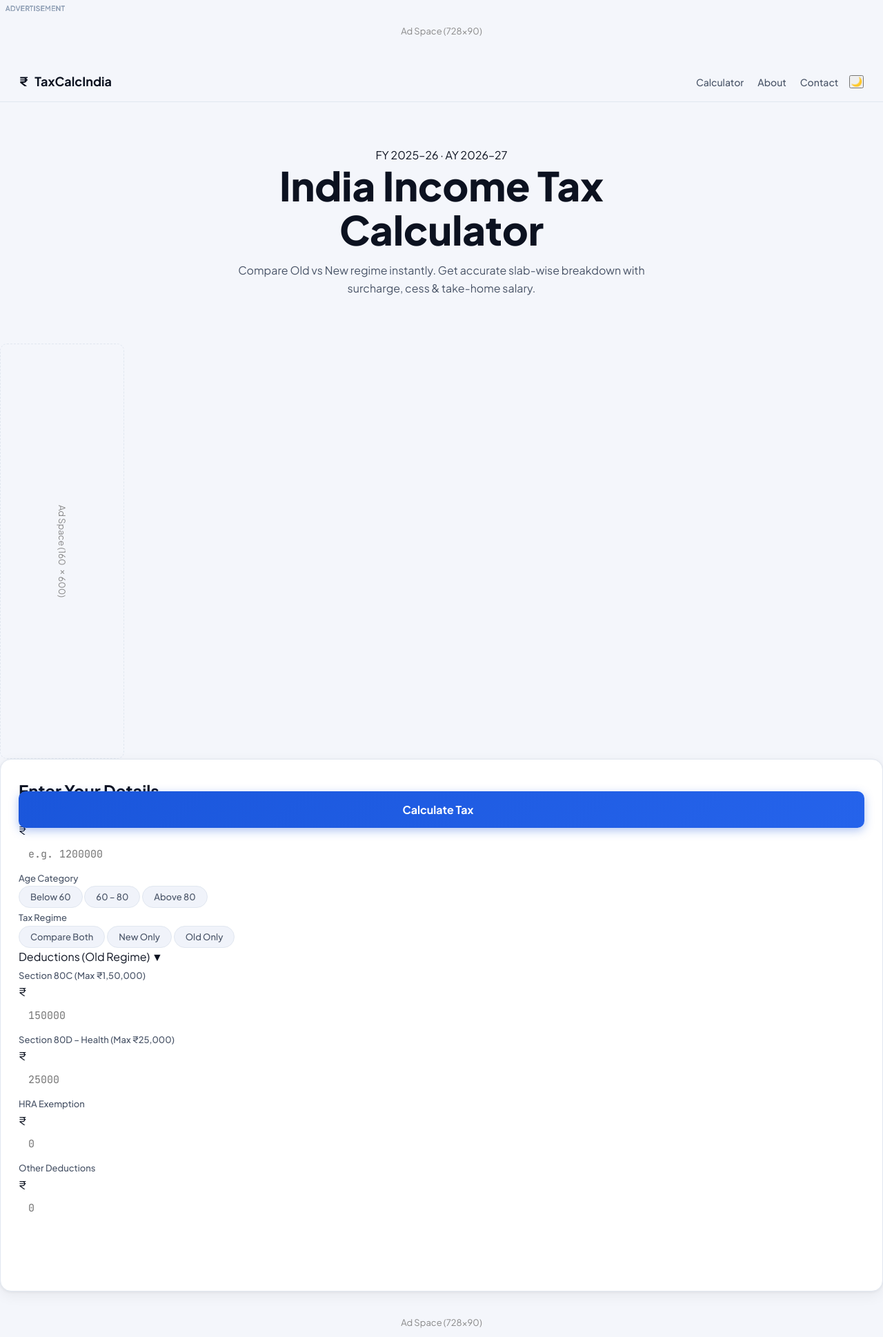
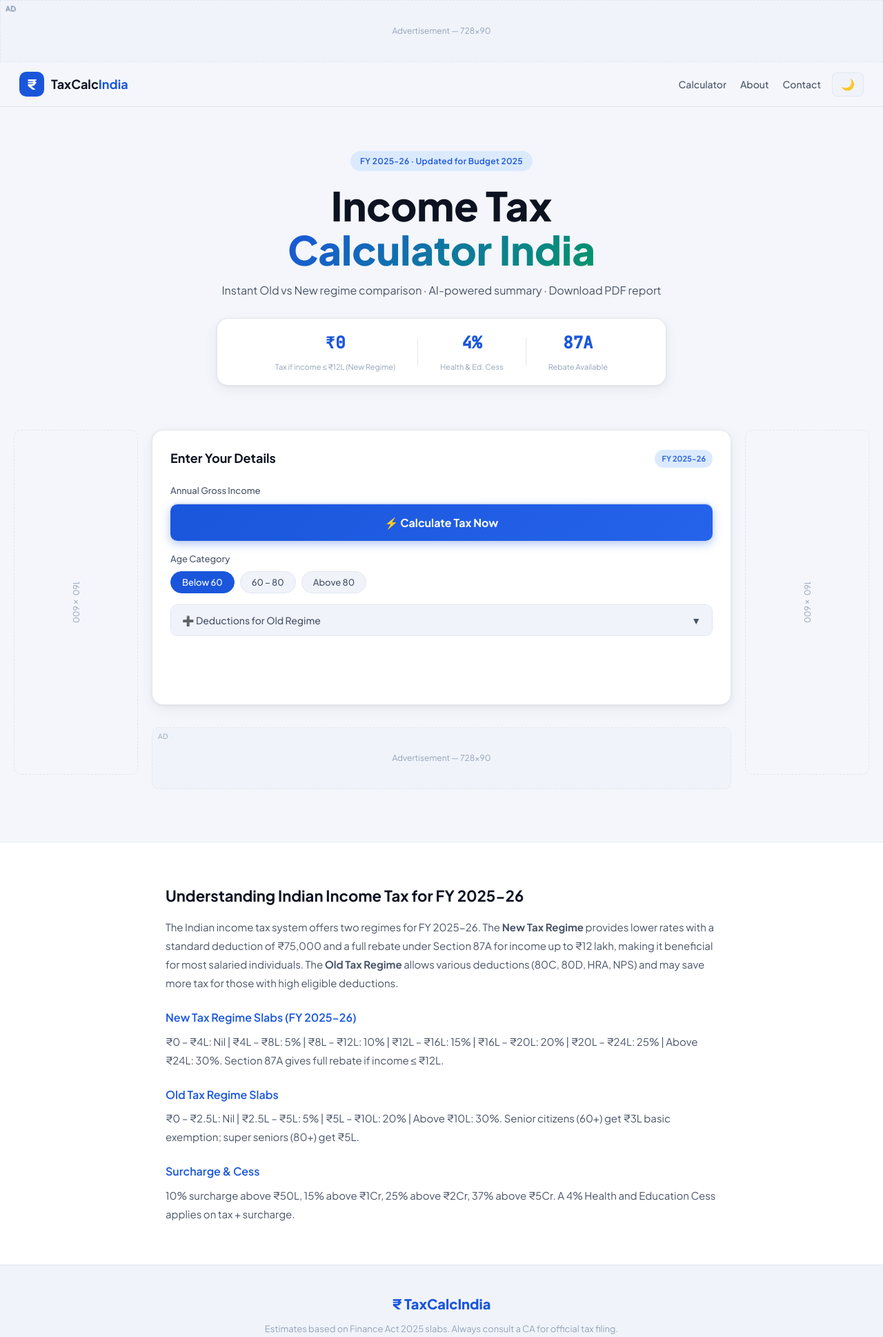
Before and after one commit to shivam-2025-bit/Incometax, a Flask app: page / in a window 1280 px wide. Shown: the top 1938 px of the page at 69% size. Run offline with Flask 3, Linux system fonts and the light colour scheme; some libraries are stand-ins or nearby versions.

Commit message:
Add files via upload

```diff
--- a/templates/index.html
+++ b/templates/index.html
@@ -3,200 +3,211 @@
 <head>
 <meta charset="UTF-8">
 <meta name="viewport" content="width=device-width, initial-scale=1.0">
-<title>India Income Tax Calculator 2025-26 | Free Online Tax Calculator</title>
-<meta name="description" content="Calculate your Indian income tax instantly for FY 2025-26. Compare Old vs New tax regime, get slab-wise breakdown, surcharge, cess, and take-home salary. Free, accurate, and updated.">
-<meta name="keywords" content="income tax calculator india 2025, new tax regime calculator, old tax regime, tax slabs india, section 87A rebate, salary tax calculator">
-<meta name="author" content="TaxCalc India">
-<meta property="og:title" content="India Income Tax Calculator 2025-26">
-<meta property="og:description" content="Free accurate Indian income tax calculator with Old vs New regime comparison">
-<meta property="og:type" content="website">
-<link rel="canonical" href="/">
-<link href="https://fonts.googleapis.com/css2?family=Sora:wght@300;400;500;600;700&family=DM+Mono:wght@400;500&display=swap" rel="stylesheet">
+<title>India Income Tax Calculator 2025-26 | Free + PDF Report | TaxCalcIndia</title>
+<meta name="description" content="Calculate Indian income tax FY 2025-26 instantly. Compare Old vs New regime, get AI-powered summary, and download a detailed PDF report for ₹500.">
+<meta name="keywords" content="income tax calculator india 2025, new tax regime, old tax regime, 87A rebate, tax slab, pdf report, razorpay">
+<link href="https://fonts.googleapis.com/css2?family=Plus+Jakarta+Sans:wght@300;400;500;600;700;800&family=JetBrains+Mono:wght@400;500&display=swap" rel="stylesheet">
 <link rel="stylesheet" href="/static/css/style.css">
+<script src="https://checkout.razorpay.com/v1/checkout.js"></script>
 </head>
 <body>
 
-<!-- Top Ad Banner -->
-<div class="ad-banner top-ad" aria-label="Advertisement">
-  <span class="ad-label">Advertisement</span>
-  <!-- Replace with AdSense code after approval -->
-  <div class="ad-placeholder" style="min-height:90px;display:flex;align-items:center;justify-content:center;color:#888;font-size:13px;">Ad Space (728×90)</div>
-</div>
+<!-- Top Ad -->
+<div class="ad-strip top-ad"><span class="ad-label">AD</span><div class="ad-ph">Advertisement — 728×90</div></div>
 
 <header>
   <nav class="navbar">
-    <div class="nav-brand">
-      <span class="brand-icon">₹</span>
-      <span class="brand-name">TaxCalc<span class="brand-accent">India</span></span>
-    </div>
+    <a class="nav-brand" href="/"><span class="brand-pill">₹</span><span>TaxCalc<b>India</b></span></a>
     <ul class="nav-links">
       <li><a href="/">Calculator</a></li>
       <li><a href="/about">About</a></li>
       <li><a href="/contact">Contact</a></li>
     </ul>
-    <button class="dark-toggle" id="darkToggle" aria-label="Toggle dark mode">🌙</button>
+    <button class="dark-btn" id="darkBtn" aria-label="Toggle theme">🌙</button>
   </nav>
 </header>
 
 <main>
+  <!-- Hero -->
   <section class="hero">
-    <div class="hero-badge">FY 2025–26 · AY 2026–27</div>
-    <h1>India Income Tax<br><span class="gradient-text">Calculator</span></h1>
-    <p class="hero-sub">Compare Old vs New regime instantly. Get accurate slab-wise breakdown with surcharge, cess & take-home salary.</p>
+    <div class="hero-chip">FY 2025-26 · Updated for Budget 2025</div>
+    <h1>Income Tax<br><span class="grad">Calculator India</span></h1>
+    <p>Instant Old vs New regime comparison · AI-powered summary · Download PDF report</p>
+    <div class="hero-stats">
+      <div class="stat"><span>₹0</span><small>Tax if income ≤ ₹12L (New Regime)</small></div>
+      <div class="stat-div"></div>
+      <div class="stat"><span>4%</span><small>Health & Ed. Cess</small></div>
+      <div class="stat-div"></div>
+      <div class="stat"><span>87A</span><small>Rebate Available</small></div>
+    </div>
   </section>
 
-  <div class="layout-wrapper">
-    <!-- Sidebar Ad -->
-    <aside class="sidebar-ad" aria-label="Advertisement">
-      <span class="ad-label">Advertisement</span>
-      <div class="ad-placeholder" style="min-height:600px;display:flex;align-items:center;justify-content:center;color:#888;font-size:13px;writing-mode:vertical-rl;">Ad Space (160×600)</div>
-    </aside>
+  <div class="main-wrap">
+    <!-- Left Sidebar Ad -->
+    <aside class="sidebar-ad"><span class="ad-label">AD</span><div class="ad-ph vertical">160×600</div></aside>
 
-    <div class="calculator-area">
-      <!-- Input Card -->
-      <div class="card input-card">
-        <h2>Enter Your Details</h2>
+    <div class="content-col">
 
-        <div class="form-grid">
-          <div class="form-group full-width">
-            <label for="income">Annual Income (₹)</label>
-            <div class="input-wrap">
-              <span class="input-prefix">₹</span>
-              <input type="number" id="income" placeholder="e.g. 1200000" min="0" max="100000000">
-            </div>
-            <small id="incomeDisplay" class="income-label"></small>
+      <!-- INPUT CARD -->
+      <div class="card" id="inputCard">
+        <div class="card-header"><h2>Enter Your Details</h2><span class="badge">FY 2025-26</span></div>
+
+        <div class="field-group">
+          <label for="income">Annual Gross Income</label>
+          <div class="inp-wrap">
+            <span class="inp-sym">₹</span>
+            <input type="number" id="income" placeholder="e.g. 1200000" min="0">
           </div>
+          <div class="income-words" id="incomeWords"></div>
+        </div>
 
-          <div class="form-group">
+        <div class="two-col">
+          <div class="field-group">
             <label>Age Category</label>
-            <div class="pill-group" id="ageGroup">
-              <button class="pill active" data-val="below60">Below 60</button>
-              <button class="pill" data-val="60-80">60 – 80</button>
-              <button class="pill" data-val="above80">Above 80</button>
-            </div>
-          </div>
-
-          <div class="form-group">
-            <label>Tax Regime</label>
-            <div class="pill-group" id="regimeGroup">
-              <button class="pill active" data-val="both">Compare Both</button>
-              <button class="pill" data-val="new">New Only</button>
-              <button class="pill" data-val="old">Old Only</button>
+            <div class="pills" id="agePills">
+              <button class="pill on" data-v="below60">Below 60</button>
+              <button class="pill" data-v="60-80">60 – 80</button>
+              <button class="pill" data-v="above80">Above 80</button>
             </div>
           </div>
         </div>
 
-        <!-- Deductions (Old Regime) -->
-        <div class="deductions-section" id="deductionsSection">
-          <div class="deductions-toggle" id="deductionsToggle">
-            <span>Deductions (Old Regime)</span>
-            <span class="toggle-icon">▼</span>
-          </div>
-          <div class="deductions-body" id="deductionsBody">
-            <div class="form-grid">
-              <div class="form-group">
-                <label>Section 80C (Max ₹1,50,000)</label>
-                <div class="input-wrap"><span class="input-prefix">₹</span>
-                <input type="number" id="d80c" placeholder="150000" min="0" max="150000"></div>
+        <!-- Deductions accordion -->
+        <div class="accordion" id="dedAccordion">
+          <button class="acc-trigger" id="accTrigger">
+            <span>➕ Deductions for Old Regime</span>
+            <span class="acc-arrow">▼</span>
+          </button>
+          <div class="acc-body" id="accBody">
+            <p class="acc-note">Only applies to Old Regime calculation. New Regime uses standard deduction of ₹75,000.</p>
+            <div class="two-col">
+              <div class="field-group">
+                <label>80C — PPF/ELSS/LIC (max ₹1,50,000)</label>
+                <div class="inp-wrap"><span class="inp-sym">₹</span><input type="number" id="d80c" placeholder="150000" min="0" max="150000"></div>
               </div>
-              <div class="form-group">
-                <label>Section 80D – Health (Max ₹25,000)</label>
-                <div class="input-wrap"><span class="input-prefix">₹</span>
-                <input type="number" id="d80d" placeholder="25000" min="0" max="25000"></div>
+              <div class="field-group">
+                <label>80D — Health Insurance (max ₹50,000)</label>
+                <div class="inp-wrap"><span class="inp-sym">₹</span><input type="number" id="d80d" placeholder="25000" min="0" max="50000"></div>
               </div>
-              <div class="form-group">
+              <div class="field-group">
                 <label>HRA Exemption</label>
-                <div class="input-wrap"><span class="input-prefix">₹</span>
-                <input type="number" id="hra" placeholder="0" min="0"></div>
+                <div class="inp-wrap"><span class="inp-sym">₹</span><input type="number" id="hra" placeholder="0" min="0"></div>
               </div>
-              <div class="form-group">
+              <div class="field-group">
                 <label>Other Deductions</label>
-                <div class="input-wrap"><span class="input-prefix">₹</span>
-                <input type="number" id="other" placeholder="0" min="0"></div>
+                <div class="inp-wrap"><span class="inp-sym">₹</span><input type="number" id="other" placeholder="0" min="0"></div>
               </div>
             </div>
           </div>
         </div>
 
         <button class="calc-btn" id="calcBtn">
-          <span id="btnText">Calculate Tax</span>
-          <div class="spinner" id="spinner"></div>
+          <span id="btnLabel">⚡ Calculate Tax Now</span>
+          <div class="spin" id="calcSpin"></div>
         </button>
       </div>
 
       <!-- In-content Ad -->
-      <div class="ad-banner in-content-ad" aria-label="Advertisement">
-        <span class="ad-label">Advertisement</span>
-        <div class="ad-placeholder" style="min-height:90px;display:flex;align-items:center;justify-content:center;color:#888;font-size:13px;">Ad Space (728×90)</div>
-      </div>
+      <div class="ad-strip in-ad"><span class="ad-label">AD</span><div class="ad-ph">Advertisement — 728×90</div></div>
 
-      <!-- Results -->
-      <div id="results" class="results-area hidden">
-        <div class="results-header">
-          <h2>Tax Summary</h2>
-          <button class="share-btn" id="shareBtn">Share Result</button>
+      <!-- RESULTS -->
+      <div id="results" class="hidden">
+
+        <!-- Recommendation Banner -->
+        <div class="rec-banner" id="recBanner"></div>
+
+        <!-- AI Summary -->
+        <div class="ai-card" id="aiCard">
+          <div class="ai-header">
+            <span class="ai-chip">🤖 AI Summary</span>
+            <button class="ai-btn" id="aiBtn">Generate Summary</button>
+          </div>
+          <div class="ai-body" id="aiBody">
+            <p class="ai-hint">Click "Generate Summary" for an AI-powered explanation of your tax calculation.</p>
+          </div>
         </div>
 
-        <div class="recommendation-banner" id="recBanner"></div>
+        <!-- Regime Cards -->
+        <div class="regime-grid" id="regimeGrid"></div>
 
-        <div class="regime-cards" id="regimeCards"></div>
+        <!-- Breakdown Tabs -->
+        <div class="card breakdown-card" id="breakdownCard">
+          <h3>📋 Slab-wise Breakdown</h3>
+          <div class="tabs" id="tabs"></div>
+          <div id="tabContent"></div>
+        </div>
 
-        <div class="breakdown-section" id="breakdownSection"></div>
+        <!-- Deductions Detail (Old Regime) -->
+        <div class="card" id="dedDetail"></div>
 
-        <div class="tips-section">
+        <!-- Tips -->
+        <div class="tips-card">
           <h3>💡 Tax Saving Tips</h3>
-          <div class="tips-grid">
-            <div class="tip-card"><strong>Section 80C</strong><p>Invest up to ₹1.5L in PPF, ELSS, NSC, or LIC premium to reduce taxable income under old regime.</p></div>
-            <div class="tip-card"><strong>NPS (80CCD)</strong><p>Extra ₹50,000 deduction under Section 80CCD(1B) on National Pension Scheme contributions.</p></div>
-            <div class="tip-card"><strong>Health Insurance</strong><p>Deduct up to ₹25,000 on health insurance premium under 80D. ₹50,000 for senior citizens.</p></div>
-            <div class="tip-card"><strong>HRA Exemption</strong><p>Salaried individuals living in rented homes can claim HRA exemption under old regime.</p></div>
+          <div class="tips-grid" id="tipsGrid"></div>
+        </div>
+
+        <!-- Download PDF Section -->
+        <div class="download-card" id="downloadCard">
+          <div class="dl-left">
+            <div class="dl-icon">📄</div>
+            <div>
+              <h3>Download Detailed PDF Report</h3>
+              <p>Get a professionally formatted report with full breakdown, regime comparison, tips & AI summary — saved as PDF.</p>
+              <ul class="dl-features">
+                <li>✅ Full slab-wise breakdown (both regimes)</li>
+                <li>✅ Personalised tax saving tips</li>
+                <li>✅ AI-generated summary</li>
+                <li>✅ Ready to share with your CA</li>
+              </ul>
+            </div>
+          </div>
+          <div class="dl-right">
+            <div class="price-tag">₹500</div>
+            <p class="price-sub">One-time payment · Secure via Razorpay</p>
+            <button class="pay-btn" id="payBtn">
+              <span id="payLabel">🔒 Pay & Download PDF</span>
+              <div class="spin" id="paySpin"></div>
+            </button>
+            <p class="secure-note">🔐 Powered by Razorpay · UPI · Cards · NetBanking</p>
           </div>
         </div>
-      </div>
-    </div>
 
-    <!-- Sidebar Ad Right -->
-    <aside class="sidebar-ad sidebar-ad-right" aria-label="Advertisement">
-      <span class="ad-label">Advertisement</span>
-      <div class="ad-placeholder" style="min-height:600px;display:flex;align-items:center;justify-content:center;color:#888;font-size:13px;writing-mode:vertical-rl;">Ad Space (160×600)</div>
-    </aside>
-  </div>
+      </div><!-- /results -->
+    </div><!-- /content-col -->
+
+    <!-- Right Sidebar Ad -->
+    <aside class="sidebar-ad"><span class="ad-label">AD</span><div class="ad-ph vertical">160×600</div></aside>
+  </div><!-- /main-wrap -->
 
   <!-- SEO Content -->
-  <section class="seo-content">
+  <section class="seo">
     <div class="seo-inner">
       <h2>Understanding Indian Income Tax for FY 2025-26</h2>
-      <p>The Indian income tax system operates under two parallel regimes: the <strong>Old Tax Regime</strong> and the <strong>New Tax Regime</strong>. The new regime, introduced in Budget 2020 and revised in 2023 and 2025, offers lower tax rates but doesn't allow most deductions and exemptions that the old regime permits.</p>
-
+      <p>The Indian income tax system offers two regimes for FY 2025-26. The <strong>New Tax Regime</strong> provides lower rates with a standard deduction of ₹75,000 and a full rebate under Section 87A for income up to ₹12 lakh, making it beneficial for most salaried individuals. The <strong>Old Tax Regime</strong> allows various deductions (80C, 80D, HRA, NPS) and may save more tax for those with high eligible deductions.</p>
       <h3>New Tax Regime Slabs (FY 2025-26)</h3>
-      <p>Under the new regime, income up to ₹4,00,000 is fully exempt. From ₹4L to ₹8L, a 5% rate applies. ₹8L to ₹12L attracts 10%, and above ₹12L is taxed at 15%, 20%, and 30% progressively. Importantly, income up to ₹12,00,000 attracts zero tax due to the Section 87A rebate.</p>
-
+      <p>₹0 – ₹4L: Nil | ₹4L – ₹8L: 5% | ₹8L – ₹12L: 10% | ₹12L – ₹16L: 15% | ₹16L – ₹20L: 20% | ₹20L – ₹24L: 25% | Above ₹24L: 30%. Section 87A gives full rebate if income ≤ ₹12L.</p>
       <h3>Old Tax Regime Slabs</h3>
-      <p>The old regime offers a basic exemption of ₹2.5 lakh (₹3L for senior citizens above 60, ₹5L for super seniors above 80). It allows deductions under 80C, 80D, HRA, LTA, and more — making it beneficial for those with high eligible deductions.</p>
-
-      <h3>Section 87A Rebate</h3>
-      <p>Under the new regime, taxpayers with taxable income up to ₹12,00,000 get a full rebate under Section 87A, effectively paying zero tax. Under the old regime, this rebate is ₹12,500 for those with income up to ₹5,00,000.</p>
-
-      <h3>Surcharge & Health and Education Cess</h3>
-      <p>A surcharge of 10% applies if income exceeds ₹50 lakh. This rises to 15% above ₹1 crore, 25% above ₹2 crore, and 37% above ₹5 crore. Additionally, a 4% Health and Education Cess is levied on the tax after surcharge.</p>
+      <p>₹0 – ₹2.5L: Nil | ₹2.5L – ₹5L: 5% | ₹5L – ₹10L: 20% | Above ₹10L: 30%. Senior citizens (60+) get ₹3L basic exemption; super seniors (80+) get ₹5L.</p>
+      <h3>Surcharge & Cess</h3>
+      <p>10% surcharge above ₹50L, 15% above ₹1Cr, 25% above ₹2Cr, 37% above ₹5Cr. A 4% Health and Education Cess applies on tax + surcharge.</p>
     </div>
   </section>
 </main>
 
 <footer>
   <div class="footer-inner">
-    <p class="footer-brand">₹ TaxCalcIndia</p>
-    <p class="footer-note">This calculator provides estimates based on published tax slabs. Always consult a chartered accountant for tax filing. Information is updated for FY 2025-26.</p>
-    <div class="footer-links">
-      <a href="/privacy">Privacy Policy</a>
-      <a href="/terms">Terms & Conditions</a>
-      <a href="/about">About Us</a>
-      <a href="/contact">Contact</a>
+    <p class="f-brand">₹ TaxCalcIndia</p>
+    <p class="f-note">Estimates based on Finance Act 2025 slabs. Always consult a CA for official tax filing.</p>
+    <div class="f-links">
+      <a href="/privacy">Privacy Policy</a><a href="/terms">Terms</a><a href="/about">About</a><a href="/contact">Contact</a>
     </div>
-    <p class="footer-copy">© 2025 TaxCalcIndia. All rights reserved.</p>
+    <p class="f-copy">© 2025 TaxCalcIndia · All rights reserved</p>
   </div>
 </footer>
 
+<script>
+  const RAZORPAY_KEY = "{{ razorpay_key }}";
+</script>
 <script src="/static/js/script.js"></script>
 </body>
 </html>
```
Also changed, not shown: templates/about.html (+30 -54 lines), templates/contact.html (+37 -59 lines), templates/privacy.html (+37 -70 lines), templates/terms.html (+36 -64 lines).
